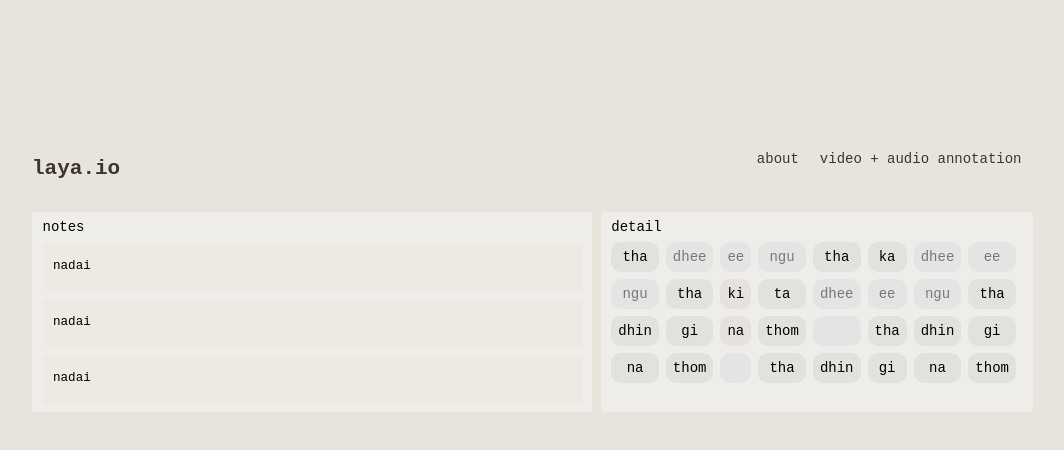
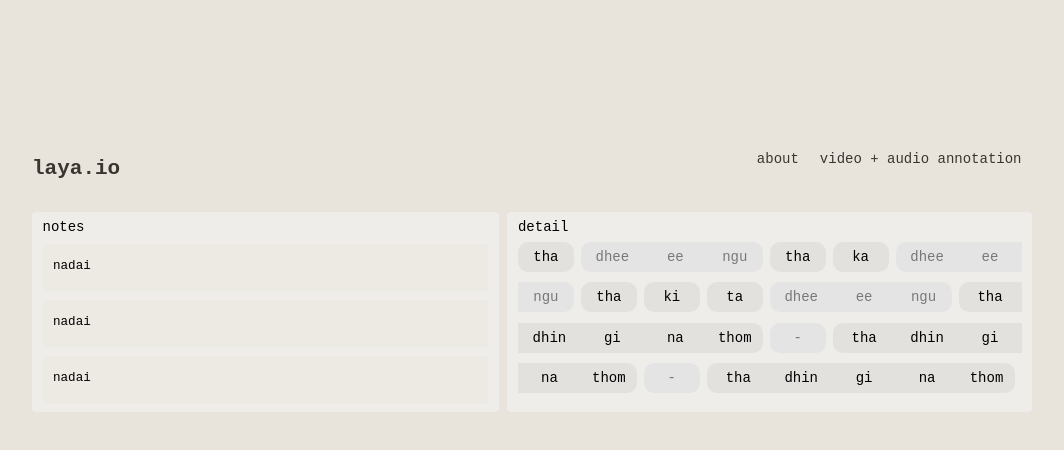
Before and after one commit to arhoonio/laya-io, a React (Create React App) app: page / in a window 1280 px wide. Shown: the top 450 px of the page, without its empty margins (108-1172 px from the left). Built offline with nearby package versions, Linux system fonts and the light colour scheme.

Commit message:
kanakku dynamic styling done and grid responsive

```diff
--- a/src/App.js
+++ b/src/App.js
@@ -20,13 +20,22 @@ function App() {
 
     function splitKanakkuTags(fullSollu, value, karvai) {
 
-      var sollu = fullSollu.split("-");
+      var sollu = fullSollu.length !== 1? fullSollu.split("-") : fullSollu;
       var tags = []
+      var start = true
+      var end = false
+      var lastbutone = false;
 
       for (var i = 0; i < value; i++){
+        end = (i === value - 1)? true:false;
+        lastbutone = (value > 1 && i === value - 2)? true:false;
+        start = (i === 0)? true:false;
         tags.push(<KanakkuTag
           karvai={karvai}
-          value={value}>{sollu[i]}
+          value={value}
+          end={end}
+          lastbutone = {lastbutone}
+          start={start}>{sollu[i]}
         </KanakkuTag>);
       }
 
--- a/src/Components/Grid/ThalamGrid/index.js
+++ b/src/Components/Grid/ThalamGrid/index.js
@@ -6,7 +6,7 @@ const ThalamGrid = styled.table`
     display:grid;
     grid-template-columns: repeat(${data.content.cols}, 1fr);
     table-layout:fixed;
-    grid-row-gap:0.5em;
+    grid-row-gap:0.75em;
     margin-top:0.5em;
     margin-bottom:1em;
     overflow-wrap: break-word;
--- a/src/Components/Grid/index.js
+++ b/src/Components/Grid/index.js
@@ -2,7 +2,7 @@ import React from "react";
 import styled from "styled-components";
 const Grid = styled.div`
     display: grid;
-    grid-template-columns: 56% auto;
+    grid-template-columns:  minmax(40%, auto) auto;
     grid-column-gap: calc(10em/16);
 
 `;
--- a/src/Components/KanakkuTag/index.js
+++ b/src/Components/KanakkuTag/index.js
@@ -2,7 +2,10 @@ import styled from 'styled-components';
 
 const Tag = styled.span.attrs(props => ({
     // or we can define dynamic ones
-    $karvai: props.$karvai
+    $karvai: props.$karvai,
+    $start: props.$start,
+    $end: props.$end,
+    $lastbutone : props.$lastbutone
   }))`
     //display:block;
     padding:0.5em;
@@ -11,11 +14,14 @@ const Tag = styled.span.attrs(props => ({
     vertical-align:middle;
     background-color: ${props => props.$karvai === true? "#e4e4e4" : "#3C343110"};
     color: ${props => props.$karvai === true? "#787878" : "black"} ;
-    border-radius: 10px;
-    margin-right:0.5em;
+    ${props => ((props.$end || !props.$start) && !props.$end || !props.$start) ? "border-top-left-radius: 0" : "border-top-left-radius: 10px"};
+    ${props => ((props.$end || !props.$start) && !props.$end || !props.$start) ? "border-bottom-left-radius: 0" : "border-bottom-left-radius: 10px"};
+    ${props => ((props.$start || !props.$end) && !props.$start || !props.$end ) ? "border-top-right-radius: 0" : "border-top-right-radius: 10px"};
+    ${props => ((props.$start || !props.$end) && !props.$start || !props.$end ) ? "border-bottom-right-radius: 0" : "border-bottom-right-radius: 10px"};
+    ${props => ((props.$start && !props.$end)|| props.$lastbutone || (!props.$start && !props.$end)) ? "margin-right: 0" : "margin-right: 0.5em"};
     text-align:center;
     `
 const Index = (props) => {
-    return <Tag $karvai={props.karvai}>{props.children}</Tag>;
+    return <Tag $start = {props.start} $end = {props.end} $lastbutone = {props.lastbutone} $karvai={props.karvai}>{props.children}</Tag>;
 };
 export default Index;
```
